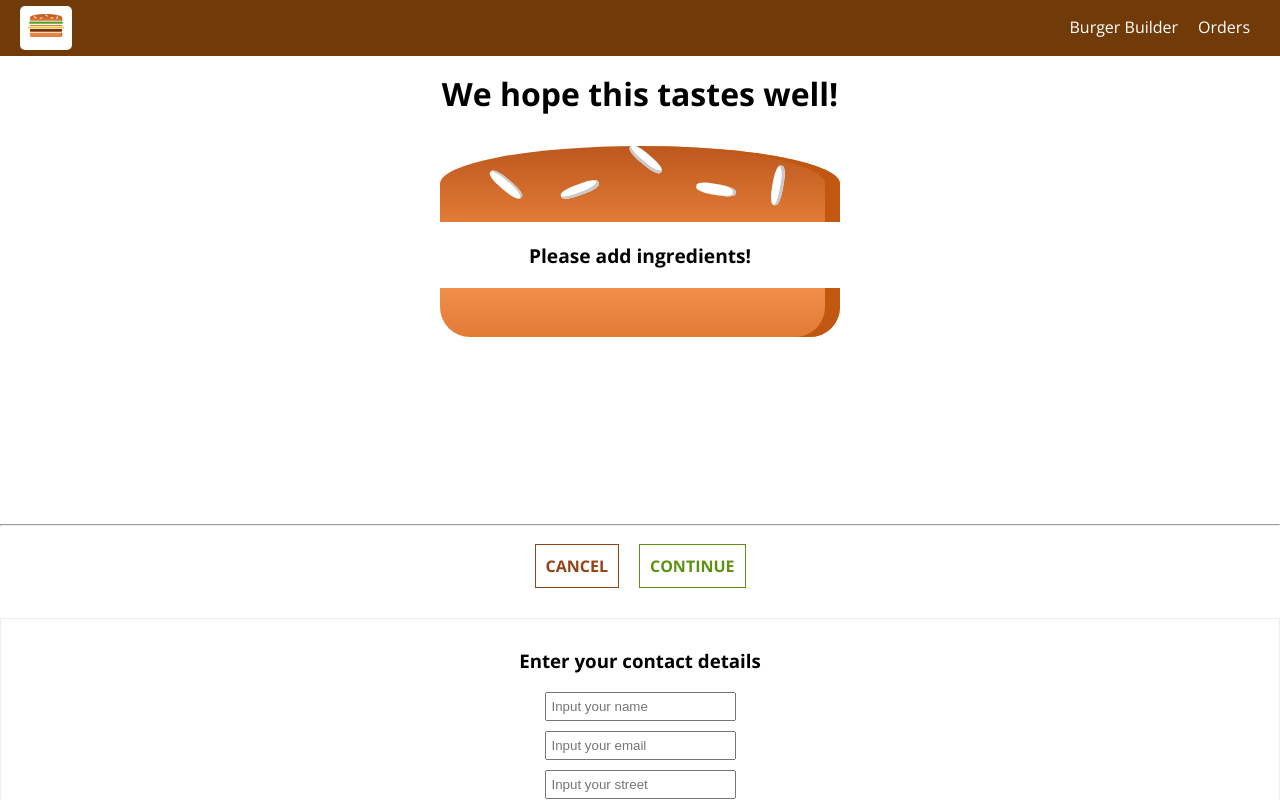
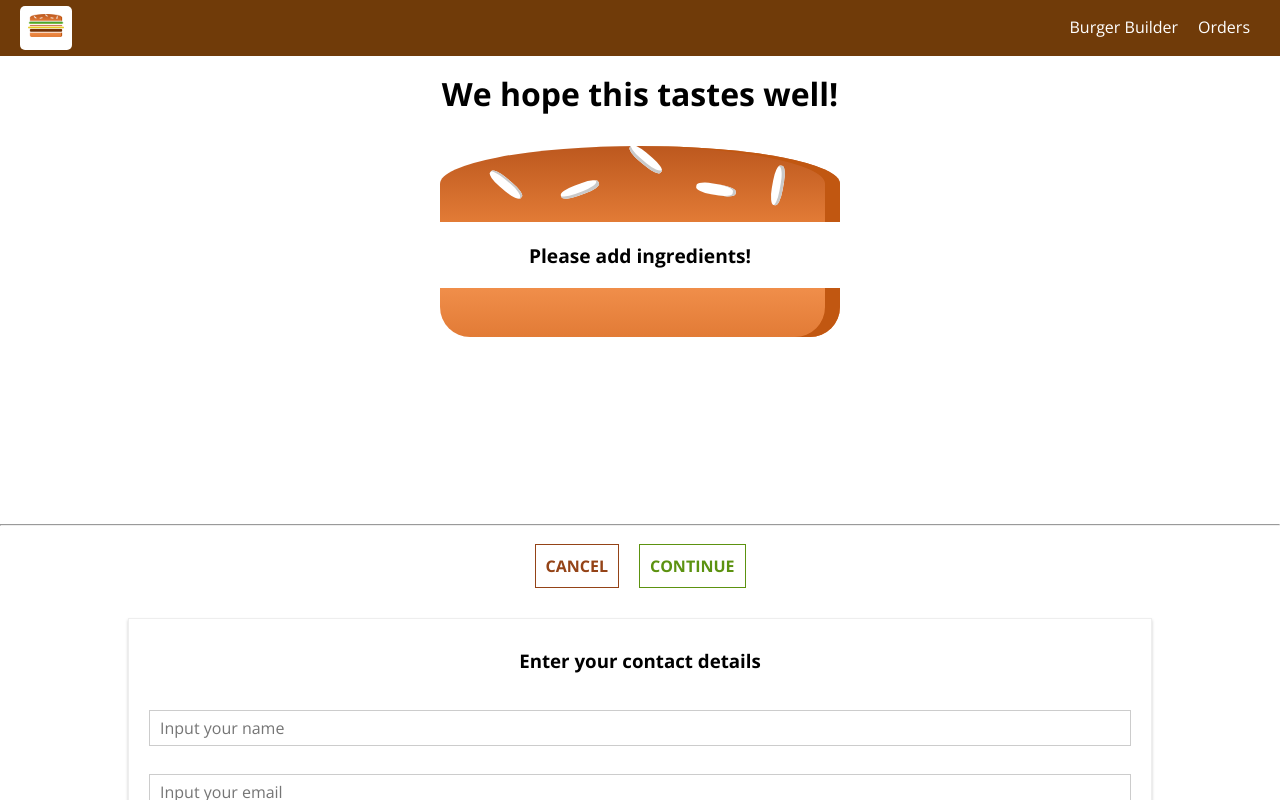
Before and after one commit to yayobyte/burger-app, a React app: page /checkout in a window 1280 px wide. Both pictures are taken after a click on the button "CONTINUE". Shown: the top 800 px of the page. Built offline with nearby package versions, Linux system fonts and the light colour scheme.

Commit message:
Add form data and Fields component

```diff
--- a/src/components/Checkout/ContactData.jsx
+++ b/src/components/Checkout/ContactData.jsx
@@ -5,6 +5,7 @@ import axios from '../../server';
 import Button from "../UI/Button/Button";
 import withErrorHandler from "../Hoc/withErrorHandler";
 import Spinner from "../UI/Spinner/Spinner";
+import Input from "../UI/Input";
 
 const ContactContainer = styled.div`
   margin: 20px auto;
@@ -15,13 +16,7 @@ const ContactContainer = styled.div`
   padding: 10px;
   box-sizing: border-box;
 
-  input {
-    display: block;
-    margin: 10px auto;
-    padding: 5px;
-  }
-
-  @media(min-width: 500px) {
+  @media(max-width: 500px) {
     width: 100%;
   }
 `;
@@ -71,26 +66,36 @@ const ContactData = ({ ingredients, history }) => {
                 :
                 <>
                     <h3> Enter your contact details</h3>
-                    <input
+                    <form>
+                        <Input
+                            inputType="input"
+                            type="text"
                             name="name"
                             placeholder="Input your name"
                             onChange={(target) => setValue(target, 'name')}
                         />
-                    <input
+                        <Input
+                            inputType="input"
+                            type="email"
                             name="email"
                             placeholder="Input your email"
                             onChange={(target) => setValue(target, 'email')}
                         />
-                    <input
+                        <Input
+                            inputType="input"
+                            type="text"
                             name="street"
                             placeholder="Input your street"
                             onChange={(target) => setValue(target, 'street')}
                         />
-                    <input
+                        <Input
+                            inputType="input"
+                            type="text"
                             name="postCode"
                             placeholder="Input your postal code"
                             onChange={(target) => setValue(target, 'postCode')}
                         />
+                    </form>
                     <hr/>
                     <Button className="success" click={order} >Order</Button>
             </>
--- /dev/null
+++ b/src/components/UI/Input/Input.jsx
@@ -0,0 +1,52 @@
+import React from "react";
+import styled from "styled-components";
+
+const InputField = styled.div`
+  width: 100%;
+  padding: 10px;
+  box-sizing: border-box;
+
+  label {
+    font-weight: bold;
+    display: block;
+    margin-bottom: 8px;
+  }
+
+  .input-element {
+    outline: none;
+    border: 1px solid #ccc;
+    background-color: white;
+    font: inherit;
+    padding: 6px 10px;
+    display: block;
+    width: 100%;
+    box-sizing: border-box;
+  }
+
+  .input-element:focus {
+    outline: none;
+    background-color: #ccc;
+  }
+`;
+
+const HTMLInput = ({ inputType, ...props }) => {
+    switch (inputType) {
+        case "input":
+            return <input {...props} name={props.name} className="input-element"/>;
+        case "textarea" :
+            return <textarea {...props} className="input-element"/>;
+        default:
+            return <input {...props} className="input-element"/>;
+    }
+};
+
+const Input = ({ ...props }) => {
+    return (
+        <InputField>
+            <label htmlFor={props.name} />
+            <HTMLInput {...props} />
+        </InputField>
+    )
+};
+
+export default Input;
--- /dev/null
+++ b/src/components/UI/Input/index.js
@@ -0,0 +1,3 @@
+import Index from "./Input";
+
+export default Index;
--- a/src/containers/BurgerBuilder/BurgerBuilder.jsx
+++ b/src/containers/BurgerBuilder/BurgerBuilder.jsx
@@ -1,5 +1,4 @@
 import React, { useState } from 'react';
-// import axios from '../../server';
 import BuildControls from "../../components/BuildControls";
 import Spinner from "../../components/UI/Spinner/Spinner";
 import Burger from "../../components/Burger/Burger";
```
Lines whose indentation alone changed are shown as unchanged.
